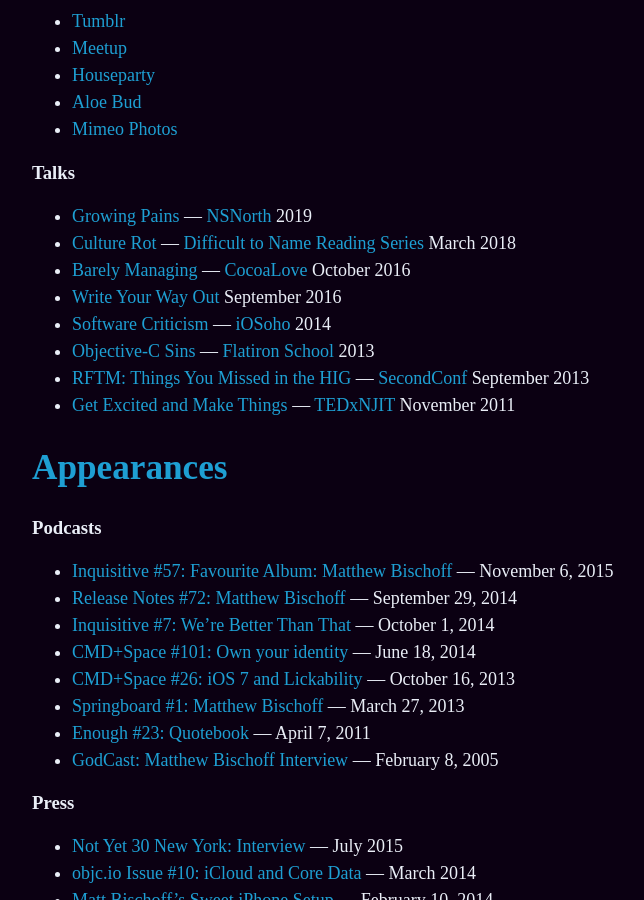
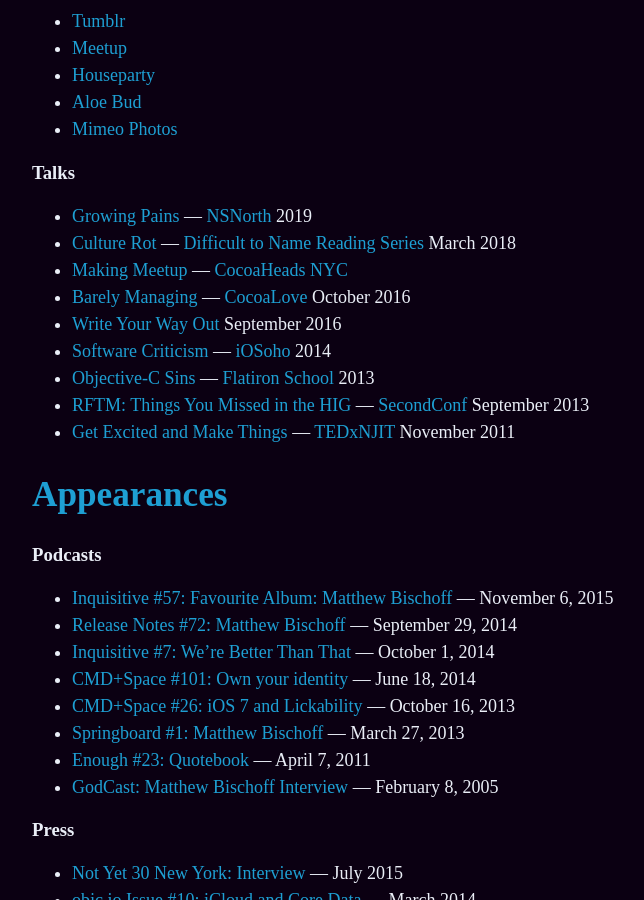
Before and after one commit to mbbischoff/website, a Jekyll site: the page built from about.md, in a window 1280 px wide and 900 px high, scrolled down 2076 px. Shown: the whole window, without its empty margins (258-902 px from the left). Built offline with Jekyll 4.4.1, drawn with Linux system fonts in a browser that asks for light colours; some web fonts are replaced.

Commit message:
Updated About

```diff
--- a/about.md
+++ b/about.md
@@ -39,6 +39,7 @@
 
 * [Growing Pains](https://matthewbischoff.com/nsnorth/) — [NSNorth](https://nsnorth.ca) 2019
 * [Culture Rot](https://matthewbischoff.com/culture-rot/) — [Difficult to Name Reading Series](http://www.ryansartor.com) March 2018
+* [Making Meetup](https://speakerdeck.com/matthewbischoff/making-meetup-6-dot-0) — [CocoaHeads NYC](http://www.cocoaheadsnyc.org)
 * [Barely Managing](https://matthewbischoff.com/barely-managing/) — [CocoaLove](https://cocoalove.org) October 2016
 * [Write Your Way Out](https://matthewbischoff.com/write-your-way-out/) September 2016
 * [Software Criticism](https://speakerdeck.com/matthewbischoff/software-criticism) — [iOSoho](http://www.meetup.com/iOSoho/events/145810582/) 2014
```
